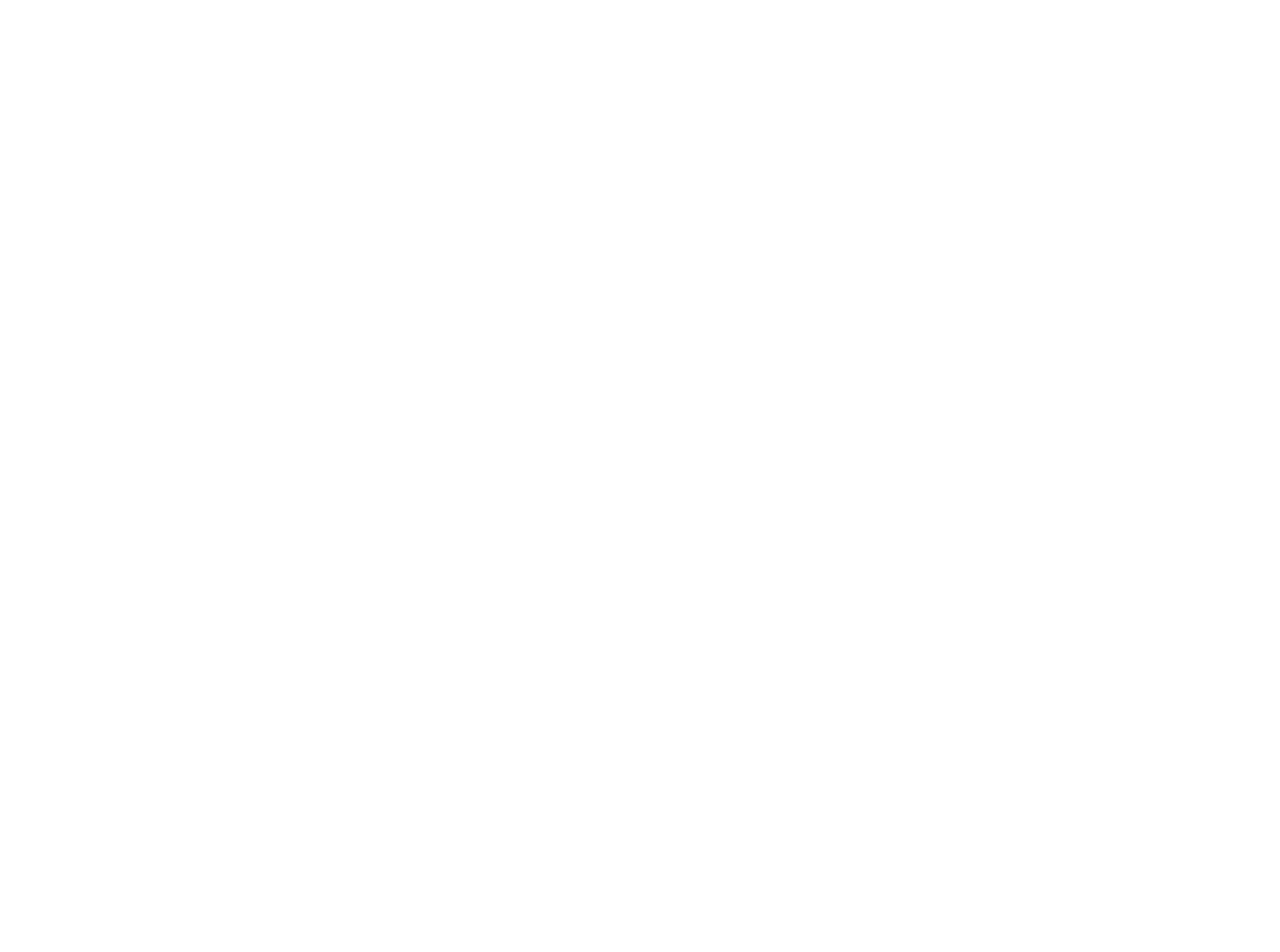
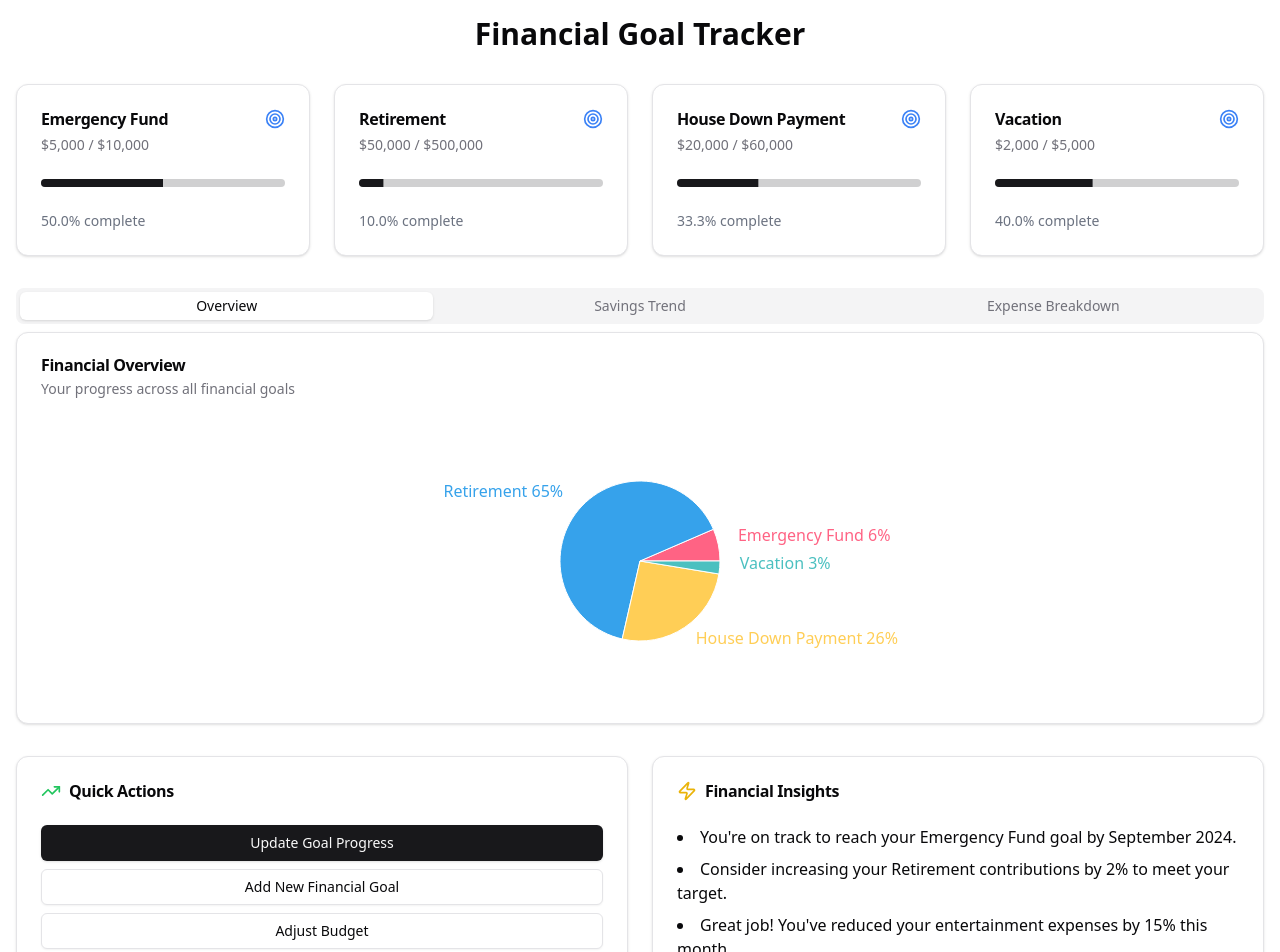
Before and after one commit to Yh010/expensetrackerFrontend, a React (Vite) app: page /goals in a window 1280 px wide. Before the commit this address had no page. Shown: the top 952 px of the page. Before the commit the page ends 800 px from the top, so only its background shows below. Built offline with nearby package versions, Linux system fonts and the light colour scheme.

Commit message:
ui for financial goal tracker

```diff
--- a/package.json
+++ b/package.json
@@ -11,6 +11,7 @@
   },
   "dependencies": {
     "@radix-ui/react-icons": "^1.3.0",
+    "@radix-ui/react-progress": "^1.1.0",
     "@radix-ui/react-slot": "^1.1.0",
     "@radix-ui/react-switch": "^1.1.1",
     "@radix-ui/react-tabs": "^1.1.1",
--- a/src/App.tsx
+++ b/src/App.tsx
@@ -1,6 +1,7 @@
 import { BrowserRouter, Route, Routes } from "react-router-dom";
 import InvestmentTracker from "./pages/Investments";
 import LandingPage from "./pages/LandingPage";
+import FinancialGoalTracker from "./pages/Goals";
 
 function App() {
   return (
@@ -8,6 +9,7 @@ function App() {
       <Routes>
         <Route path="/" element={<LandingPage />} />
         <Route path="/app" element={<InvestmentTracker />} />
+        <Route path="/goals" element={<FinancialGoalTracker />} />
       </Routes>
     </BrowserRouter>
   );
--- /dev/null
+++ b/src/components/ui/progress.tsx
@@ -0,0 +1,26 @@
+import * as React from "react"
+import * as ProgressPrimitive from "@radix-ui/react-progress"
+
+import { cn } from "@/lib/utils"
+
+const Progress = React.forwardRef<
+  React.ElementRef<typeof ProgressPrimitive.Root>,
+  React.ComponentPropsWithoutRef<typeof ProgressPrimitive.Root>
+>(({ className, value, ...props }, ref) => (
+  <ProgressPrimitive.Root
+    ref={ref}
+    className={cn(
+      "relative h-2 w-full overflow-hidden rounded-full bg-primary/20",
+      className
+    )}
+    {...props}
+  >
+    <ProgressPrimitive.Indicator
+      className="h-full w-full flex-1 bg-primary transition-all"
+      style={{ transform: `translateX(-${100 - (value || 0)}%)` }}
+    />
+  </ProgressPrimitive.Root>
+))
+Progress.displayName = ProgressPrimitive.Root.displayName
+
+export { Progress }
--- /dev/null
+++ b/src/pages/Goals.tsx
@@ -0,0 +1,229 @@
+import {
+  Card,
+  CardContent,
+  CardDescription,
+  CardFooter,
+  CardHeader,
+  CardTitle,
+} from "@/components/ui/card";
+import { Progress } from "@/components/ui/progress";
+import { Button } from "@/components/ui/button";
+import { Tabs, TabsContent, TabsList, TabsTrigger } from "@/components/ui/tabs";
+import { Target, TrendingUp, Zap } from "lucide-react";
+import {
+  ResponsiveContainer,
+  PieChart as RechartsPieChart,
+  Pie,
+  Cell,
+  BarChart as RechartsBarChart,
+  Bar,
+  XAxis,
+  YAxis,
+  Tooltip,
+  LineChart as RechartsLineChart,
+  Line,
+} from "recharts";
+
+const goalData = [
+  { name: "Emergency Fund", current: 5000, target: 10000, color: "#FF6384" },
+  { name: "Retirement", current: 50000, target: 500000, color: "#36A2EB" },
+  {
+    name: "House Down Payment",
+    current: 20000,
+    target: 60000,
+    color: "#FFCE56",
+  },
+  { name: "Vacation", current: 2000, target: 5000, color: "#4BC0C0" },
+];
+
+const monthlyData = [
+  { name: "Jan", savings: 500 },
+  { name: "Feb", savings: 700 },
+  { name: "Mar", savings: 600 },
+  { name: "Apr", savings: 800 },
+  { name: "May", savings: 1000 },
+  { name: "Jun", savings: 900 },
+];
+
+const expenseData = [
+  { name: "Housing", value: 1200 },
+  { name: "Food", value: 400 },
+  { name: "Transportation", value: 200 },
+  { name: "Utilities", value: 150 },
+  { name: "Entertainment", value: 100 },
+];
+
+const COLORS = ["#0088FE", "#00C49F", "#FFBB28", "#FF8042", "#8884D8"];
+
+export default function FinancialGoalTracker() {
+  return (
+    <div className="container mx-auto p-4 space-y-8">
+      <h1 className="text-3xl font-bold text-center mb-8">
+        Financial Goal Tracker
+      </h1>
+
+      <div className="grid grid-cols-1 md:grid-cols-2 lg:grid-cols-4 gap-6">
+        {goalData.map((goal, index) => (
+          <Card key={index}>
+            <CardHeader>
+              <CardTitle className="flex items-center justify-between">
+                {goal.name}
+                <Target className="h-5 w-5 text-blue-500" />
+              </CardTitle>
+              <CardDescription>
+                ${goal.current.toLocaleString()} / $
+                {goal.target.toLocaleString()}
+              </CardDescription>
+            </CardHeader>
+            <CardContent>
+              <Progress
+                value={(goal.current / goal.target) * 100}
+                className="h-2"
+              />
+            </CardContent>
+            <CardFooter className="text-sm text-gray-500">
+              {((goal.current / goal.target) * 100).toFixed(1)}% complete
+            </CardFooter>
+          </Card>
+        ))}
+      </div>
+
+      <Tabs defaultValue="overview" className="w-full">
+        <TabsList className="grid w-full grid-cols-3">
+          <TabsTrigger value="overview">Overview</TabsTrigger>
+          <TabsTrigger value="savings">Savings Trend</TabsTrigger>
+          <TabsTrigger value="expenses">Expense Breakdown</TabsTrigger>
+        </TabsList>
+        <TabsContent value="overview">
+          <Card>
+            <CardHeader>
+              <CardTitle>Financial Overview</CardTitle>
+              <CardDescription>
+                Your progress across all financial goals
+              </CardDescription>
+            </CardHeader>
+            <CardContent className="h-[300px]">
+              <ResponsiveContainer width="100%" height="100%">
+                <RechartsPieChart>
+                  <Pie
+                    data={goalData}
+                    cx="50%"
+                    cy="50%"
+                    labelLine={false}
+                    outerRadius={80}
+                    fill="#8884d8"
+                    dataKey="current"
+                    label={({ name, percent }) =>
+                      `${name} ${(percent * 100).toFixed(0)}%`
+                    }
+                  >
+                    {goalData.map((entry, index) => (
+                      <Cell key={`cell-${index}`} fill={entry.color} />
+                    ))}
+                  </Pie>
+                  <Tooltip />
+                </RechartsPieChart>
+              </ResponsiveContainer>
+            </CardContent>
+          </Card>
+        </TabsContent>
+        <TabsContent value="savings">
+          <Card>
+            <CardHeader>
+              <CardTitle>Monthly Savings Trend</CardTitle>
+              <CardDescription>
+                Track your saving habits over time
+              </CardDescription>
+            </CardHeader>
+            <CardContent className="h-[300px]">
+              <ResponsiveContainer width="100%" height="100%">
+                <RechartsLineChart data={monthlyData}>
+                  <XAxis dataKey="name" />
+                  <YAxis />
+                  <Tooltip />
+                  <Line
+                    type="monotone"
+                    dataKey="savings"
+                    stroke="#8884d8"
+                    strokeWidth={2}
+                  />
+                </RechartsLineChart>
+              </ResponsiveContainer>
+            </CardContent>
+          </Card>
+        </TabsContent>
+        <TabsContent value="expenses">
+          <Card>
+            <CardHeader>
+              <CardTitle>Expense Breakdown</CardTitle>
+              <CardDescription>
+                Visualize your spending categories
+              </CardDescription>
+            </CardHeader>
+            <CardContent className="h-[300px]">
+              <ResponsiveContainer width="100%" height="100%">
+                <RechartsBarChart data={expenseData}>
+                  <XAxis dataKey="name" />
+                  <YAxis />
+                  <Tooltip />
+                  <Bar dataKey="value" fill="#8884d8">
+                    {expenseData.map((entry, index) => (
+                      <Cell
+                        key={`cell-${index}`}
+                        fill={COLORS[index % COLORS.length]}
+                      />
+                    ))}
+                  </Bar>
+                </RechartsBarChart>
+              </ResponsiveContainer>
+            </CardContent>
+          </Card>
+        </TabsContent>
+      </Tabs>
+
+      <div className="grid grid-cols-1 md:grid-cols-2 gap-6">
+        <Card>
+          <CardHeader>
+            <CardTitle className="flex items-center">
+              <TrendingUp className="h-5 w-5 mr-2 text-green-500" />
+              Quick Actions
+            </CardTitle>
+          </CardHeader>
+          <CardContent className="space-y-2">
+            <Button className="w-full">Update Goal Progress</Button>
+            <Button className="w-full" variant="outline">
+              Add New Financial Goal
+            </Button>
+            <Button className="w-full" variant="outline">
+              Adjust Budget
+            </Button>
+          </CardContent>
+        </Card>
+        <Card>
+          <CardHeader>
+            <CardTitle className="flex items-center">
+              <Zap className="h-5 w-5 mr-2 text-yellow-500" />
+              Financial Insights
+            </CardTitle>
+          </CardHeader>
+          <CardContent>
+            <ul className="list-disc list-inside space-y-2">
+              <li>
+                You're on track to reach your Emergency Fund goal by September
+                2024.
+              </li>
+              <li>
+                Consider increasing your Retirement contributions by 2% to meet
+                your target.
+              </li>
+              <li>
+                Great job! You've reduced your entertainment expenses by 15%
+                this month.
+              </li>
+            </ul>
+          </CardContent>
+        </Card>
+      </div>
+    </div>
+  );
+}
```
Also changed, not shown: 1 other file (tests, documents, lock files or other folders).
